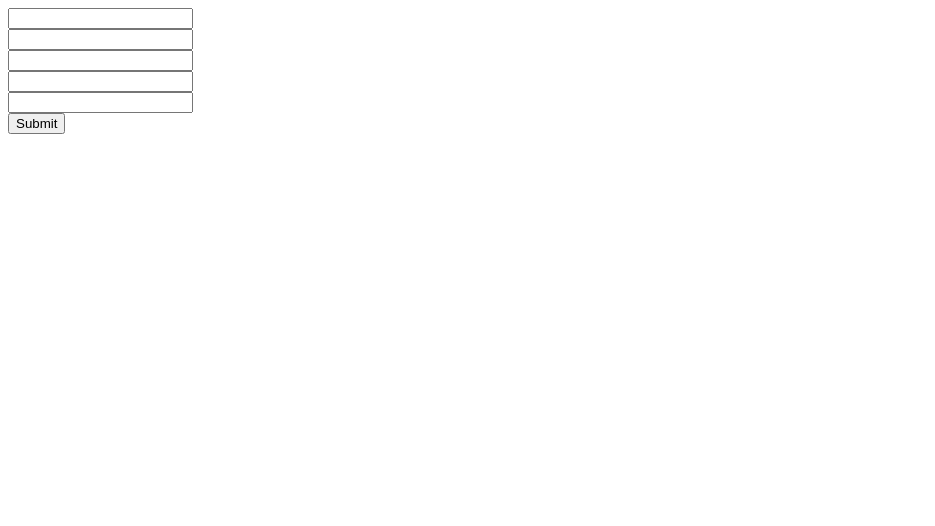
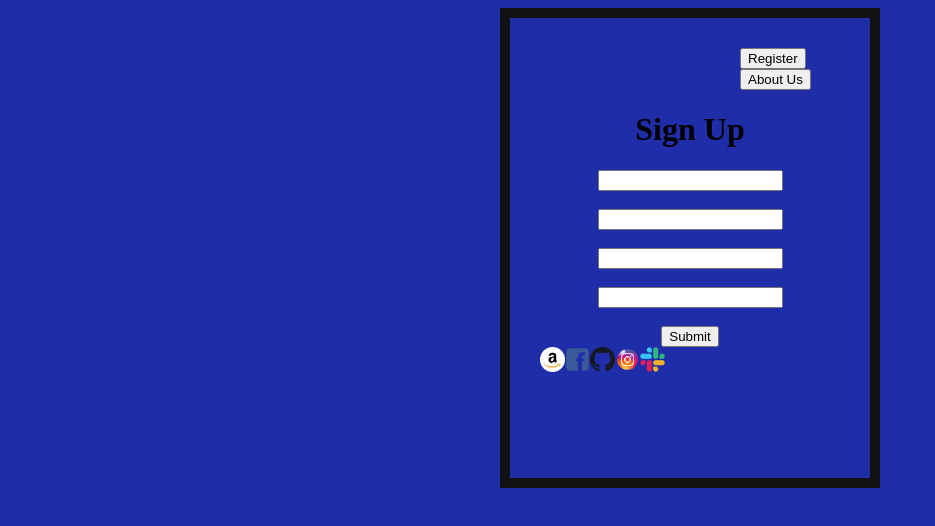
Before and after one commit to dalkumar500/htmlregisterpage, a plain HTML site: page index.html in a window 1280 px wide. Shown: the whole page, without its empty margins (0-935 px from the left). Drawn offline with Linux system fonts and the light colour scheme.

Commit message:
Intial commit

```diff
--- a/index.html
+++ b/index.html
@@ -4,28 +4,48 @@
     <meta charset="UTF-8">
     <meta http-equiv="X-UA-Compatible" content="IE=edge">
     <meta name="viewport" content="width=device-width, initial-scale=1.0">
+    <link rel="stylesheet" type="text/css" href="style.css"/>
     <title>Document</title>
 </head>
-<body>
-    <form><input type ="text"/>
-            <br>
-          <input type="text"/>
-          <br>
-
-          <input type="text"/>
-          <br>
-          <input type="text"/>
-          <br>
-          <input type ="text"/>
-          <br>
-          <button>Submit</button>
-          <img href="https://files.slack.com/files-pri/T023T7K1CEM-F0255QS07C2/amazon-logo.png">
-          <img herf="https://files.slack.com/files-pri/T023T7K1CEM-F024Z1X36GN/facebook-logo.png">
-           <img "https://files.slack.com/files-pri/T023T7K1CEM-F025JDJBDLZ/github-logo.png">
-           <img "https://files.slack.com/files-pri/T023T7K1CEM-F0252NK6RJ9/instagram-logo.png>
-           <img   "https://files.slack.com/files-pri/T023T7K1CEM-F024R25DHC7/slack-logo.png>
+<header style = "margin-left:200px;">
+  <button >Register </button><button>About Us</button>
 
 
+</header>
+<body>
+
+ <center>
+    <h1>Sign Up</h1></center>
+    <form>
+
+
+        <center>
+        <input type ="email" name="email" id="email">
+          </center>
+            <br>
+            <center>
+          <input type="text"/>
+
+           </center><br><center>
+          <input type="text"/>
+
+          </center><br><center>
+          <input type="text"/>
+
+          </center><br><center>
+          <button>Submit</button>
+          </center>
+            <body style="background-color:rgb(31, 45, 168); box-sizing: content-box; width: 300px;height: 400px;padding: 30px; margin-left:500px ; border: 10px solid rgb(17, 18, 19);>
+              <style = box-align:center;">
+
+
+
+           <div class ="icon-container">
+          <img src="./Pictures/amazon-logo.png"alt = "amazon" width ="25" height="25"/><img src="./Pictures/facebook-logo.png"alt = "facebook"width ="25" height="25"/><img src="./Pictures/github-logo.png"alt = " github"
+          width ="25" height="25"/><img src="./Pictures/instagram-logo.png"alt = " instagram" width ="25" height="25" /><img src="./Pictures/slack-logo.png"alt = "slack" width ="25" height="25"/>
+           </div>
+           </div>
+           </style>
         </form>
 </body>
 </html>
--- /dev/null
+++ b/style.css
@@ -0,0 +1,7 @@
+
+
+.icon-container{
+     height: 50px;
+    width: 50%;
+
+}
```
Also changed, not shown: Pictures/amazon-logo.png (added), Pictures/facebook-logo.png (added), Pictures/github-logo.png (added), Pictures/instagram-logo.png (added), Pictures/slack-logo.png (added).
